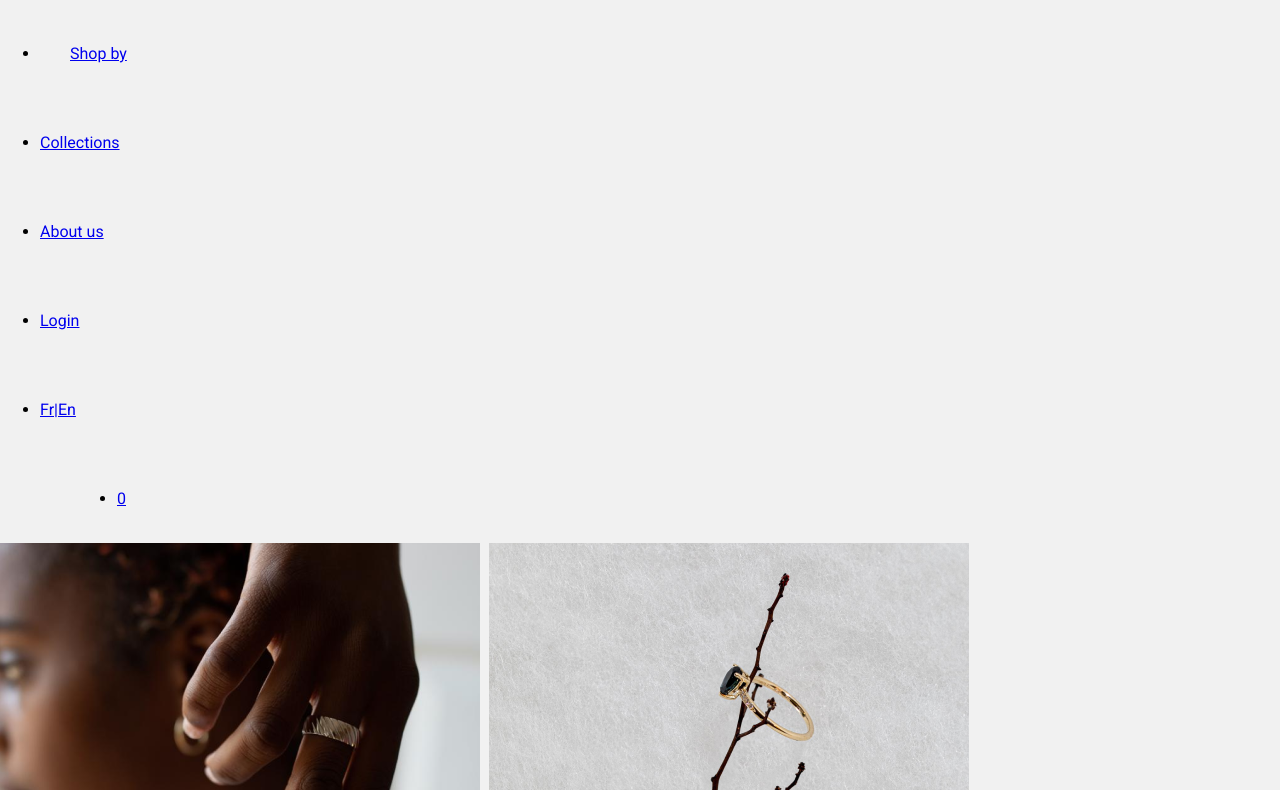
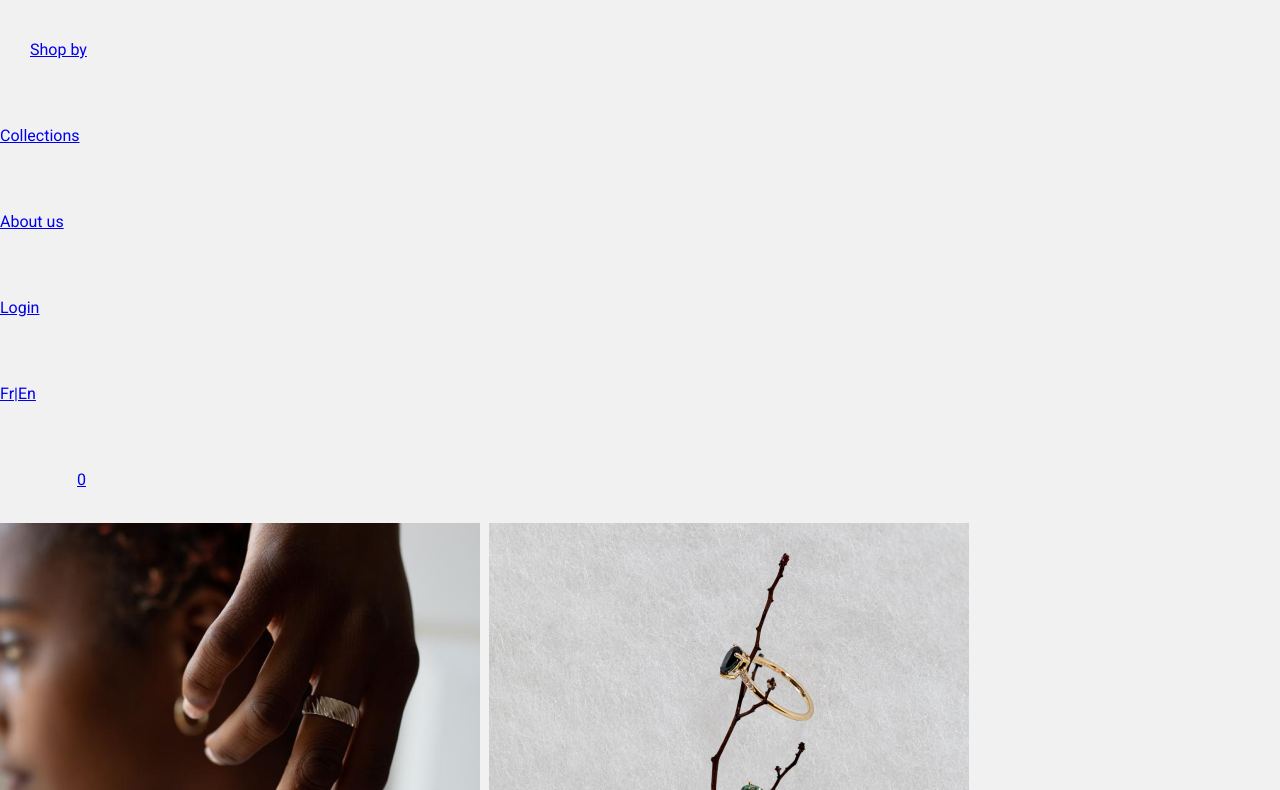
Before and after one commit to MariaKireeva1/MYEL, a plain HTML site: page index.html in a window 1280 px wide. Shown: the part 99-889 px from the top of the page. Drawn offline with Linux system fonts and the light colour scheme.

Commit message:
add reset.css

```diff
--- /dev/null
+++ b/css/reset.css
@@ -0,0 +1,48 @@
+html, body, div, span, applet, object, iframe,
+h1, h2, h3, h4, h5, h6, p, blockquote, pre,
+a, abbr, acronym, address, big, cite, code,
+del, dfn, em, img, ins, kbd, q, s, samp,
+small, strike, strong, sub, sup, tt, var,
+b, u, i, center,
+dl, dt, dd, ol, ul, li,
+fieldset, form, label, legend,
+table, caption, tbody, tfoot, thead, tr, th, td,
+article, aside, canvas, details, embed,
+figure, figcaption, footer, header, hgroup,
+menu, nav, output, ruby, section, summary,
+time, mark, audio, video {
+	margin: 0;
+	padding: 0;
+	border: 0;
+	font-size: 100%;
+	font: inherit;
+	vertical-align: baseline;
+}
+
+article, aside, details, figcaption, figure,
+footer, header, hgroup, menu, nav, section {
+	display: block;
+}
+
+body {
+	line-height: 1;
+}
+
+ol, ul {
+	list-style: none;
+}
+
+blockquote, q {
+	quotes: none;
+}
+
+blockquote:before, blockquote:after,
+q:before, q:after {
+	content: '';
+	content: none;
+}
+
+table {
+	border-collapse: collapse;
+	border-spacing: 0;
+}
--- a/index.html
+++ b/index.html
@@ -5,6 +5,7 @@
     <meta http-equiv="X-UA-Compatible" content="IE=edge">
     <meta name="viewport" content="width=device-width, initial-scale=1.0">
     <title>MYEL</title>
+    <link rel="stylesheet" href="./css/reset.css">
    <link rel="stylesheet" href="./css/styles.css">
 
    <link rel="preconnect" href="https://fonts.googleapis.com">
```
